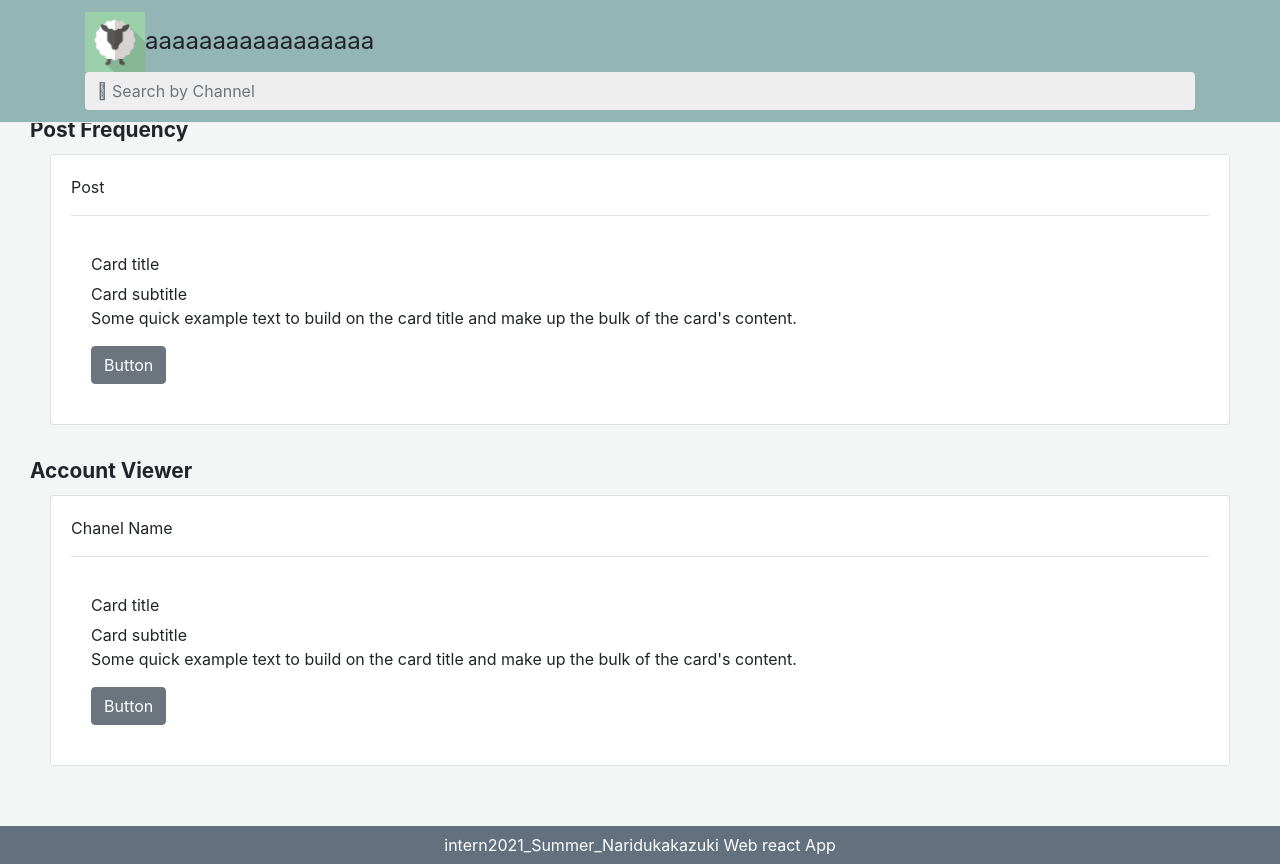
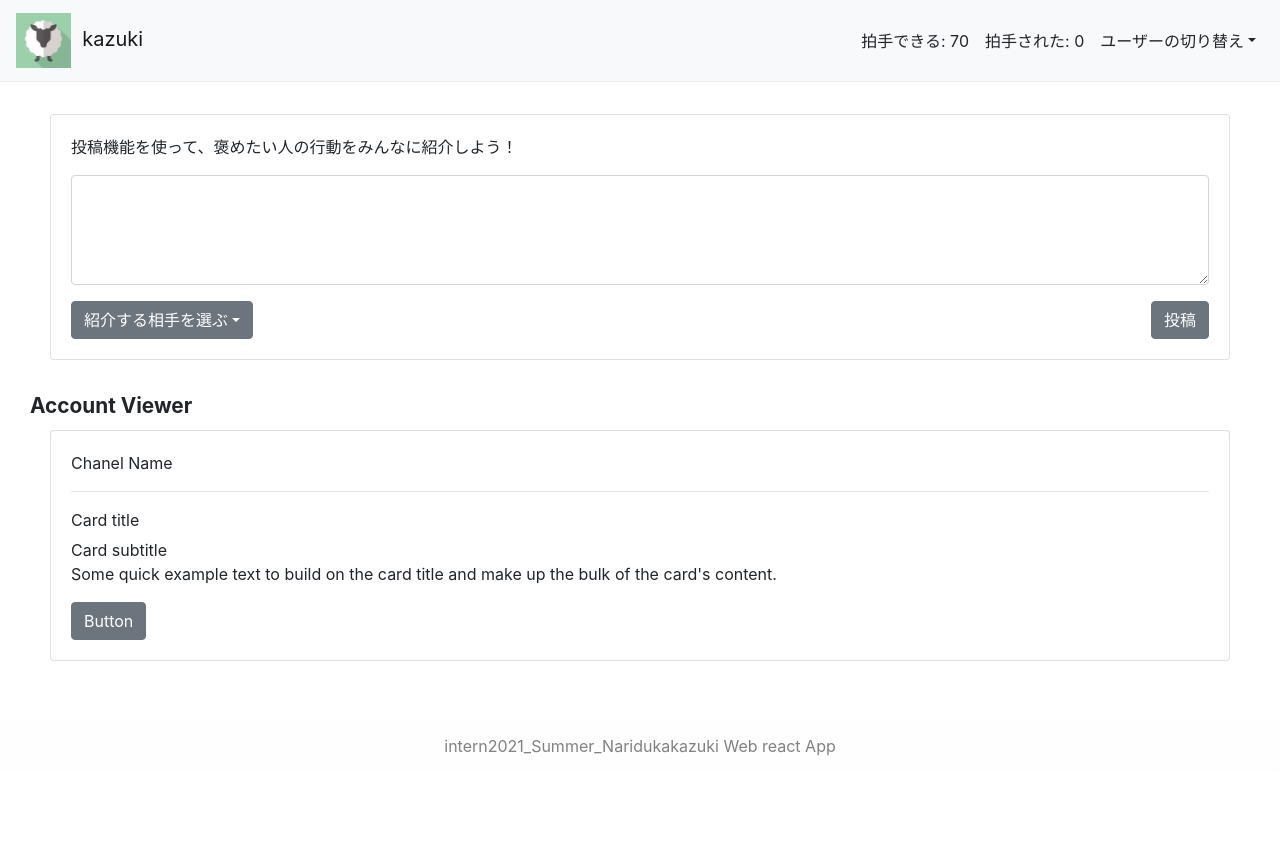
Before and after one commit to nari19/react-praise-app, a React (Create React App) app: page / in a window 1280 px wide. After the commit the page ends 800 px from the top, so only its background shows below. Built offline with nearby package versions, Linux system fonts and the light colour scheme.

Commit message:
投稿UI

```diff
--- a/src/assets/style/Content.scss
+++ b/src/assets/style/Content.scss
@@ -10,5 +10,8 @@ main {
     & .card {
         margin: 0px 20px 30px 20px;
         padding: 20px;
+        & .card-body {
+            padding: 0;
+        }
     }
 }
--- a/src/assets/style/Footer.scss
+++ b/src/assets/style/Footer.scss
@@ -1,6 +1,3 @@
 footer {
-    background-color: #63707e;
-    color: white;
     text-align: center;
-    padding: 7px;
 }
--- a/src/assets/style/Header.scss
+++ b/src/assets/style/Header.scss
@@ -1,6 +1,4 @@
 header {
-    background-color: #93b5b3;
-    font-size: 1.5em;
     position: fixed;
     top: 0;
     width: 100%;
@@ -12,4 +10,7 @@ header {
             }
         }
     }
+    & .nav-link {
+        color: #212529!important;
+    }
 }
--- a/src/assets/style/index.scss
+++ b/src/assets/style/index.scss
@@ -1,6 +1,5 @@
 
 body {
-  background: #f2f6f5!important;
   margin: 0;
   font-family: -apple-system, BlinkMacSystemFont, "Segoe UI", "Roboto", "Oxygen",
     "Ubuntu", "Cantarell", "Fira Sans", "Droid Sans", "Helvetica Neue",
--- a/src/views/Footer.js
+++ b/src/views/Footer.js
@@ -1,11 +1,12 @@
 import React from 'react';
 import '../assets/style/Footer.scss';
+import { Alert } from 'reactstrap';
 
 class Footer extends React.Component {
     render() {
         return(
             <footer>
-                intern2021_Summer_Naridukakazuki Web react App
+                <Alert  color="light">intern2021_Summer_Naridukakazuki Web react App</Alert>
             </footer>
         );
     }
--- a/src/views/Header.js
+++ b/src/views/Header.js
@@ -1,22 +1,51 @@
 import React from 'react';
 import '../assets/style/Header.scss';
 
-import { Form, Input, Container, Row, Col } from 'reactstrap';
+import {
+    Collapse,Navbar,NavbarToggler,NavbarBrand,Nav,NavItem,NavLink,
+    UncontrolledDropdown,DropdownToggle,DropdownMenu,DropdownItem
+} from 'reactstrap';
+
 import User from '../assets/img/User/f_f_event_97_s512_f_event_97_0bg.png';
 
 class Header extends React.Component {
+    constructor(props) {
+        super(props);
+
+        this.toggle = this.toggle.bind(this);
+        this.state = {
+            isOpen: false
+        };
+        }
+        toggle() {
+        this.setState({
+            isOpen: !this.state.isOpen
+        });
+    }
     render() {
         return (
             <header>
-                <Container>
-                    <Row>
-                        <Col>
-                            <img src={User} alt="User" height="60px"/>
-                            aaaaaaaaaaaaaaaaa
-                            <Form className="form"><Input type="search" placeholder="&#xf002; Search by Channel" /></Form>
-                        </Col>
-                    </Row>
-                </Container>
+                <Navbar color="light" light expand="md">
+                    <NavbarBrand href="/">
+                        <img src={User} alt="User" height="55px"/>&nbsp;&nbsp;kazuki
+                    </NavbarBrand>
+                    <NavbarToggler onClick={this.toggle} />
+                    <Collapse isOpen={this.state.isOpen} navbar>
+                        <Nav className="ml-auto" navbar>
+                            <NavItem><NavLink disabled href="#">拍手できる: 70</NavLink></NavItem>
+                            <NavItem><NavLink disabled href="#">拍手された: 0</NavLink></NavItem>
+
+                            <UncontrolledDropdown nav inNavbar>
+                                <DropdownToggle nav caret>ユーザーの切り替え</DropdownToggle>
+                                <DropdownMenu right>
+                                    <DropdownItem>taro</DropdownItem>
+                                    <DropdownItem>jiro</DropdownItem>
+                                    <DropdownItem>saburo</DropdownItem>
+                                </DropdownMenu>
+                            </UncontrolledDropdown>
+                        </Nav>
+                    </Collapse>
+                </Navbar>
             </header>
         );
     }
--- a/src/views/content/Post.js
+++ b/src/views/content/Post.js
@@ -1,19 +1,47 @@
 import React from 'react';
-import { Card, CardText, CardBody, CardTitle, CardSubtitle, Button } from 'reactstrap';
+import { Card, CardText, CardBody, Button } from 'reactstrap';
+import { FormGroup, Input } from 'reactstrap';
+import { ButtonDropdown, DropdownToggle, DropdownMenu, DropdownItem } from 'reactstrap';
 
 class Post extends React.Component {
+    constructor(props) {
+        super(props);
+
+        this.toggle = this.toggle.bind(this);
+        this.state = {
+            dropdownOpen: false
+        };
+        }
+
+        toggle() {
+        this.setState({
+            dropdownOpen: !this.state.dropdownOpen
+        });
+    }
     render() {
         return(
             <div className="Post">
-                <p className="content-title">Post Frequency</p>
                 <Card>
-                    Post
-                    <hr />
                     <CardBody>
-                        <CardTitle>Card title</CardTitle>
-                        <CardSubtitle>Card subtitle</CardSubtitle>
-                        <CardText>Some quick example text to build on the card title and make up the bulk of the card's content.</CardText>
-                        <Button>Button</Button>
+                        <CardText>投稿機能を使って、褒めたい人の行動をみんなに紹介しよう！</CardText>
+                        <FormGroup>
+                            <Input type="textarea" name="text" id="exampleText" rows="4"/>
+                        </FormGroup>
+
+                        <ButtonDropdown isOpen={this.state.dropdownOpen} toggle={this.toggle} >
+                            <DropdownToggle caret>
+                                紹介する相手を選ぶ
+                            </DropdownToggle>
+                            <DropdownMenu>
+                                <DropdownItem>taro</DropdownItem>
+                                <DropdownItem>jiro</DropdownItem>
+                                <DropdownItem>saburo</DropdownItem>
+                                <DropdownItem divider />
+                                <DropdownItem>Another Action</DropdownItem>
+                            </DropdownMenu>
+                        </ButtonDropdown>
+
+                        <Button className="pull-right">投稿</Button>
                     </CardBody>
                 </Card>
             </div>
```
